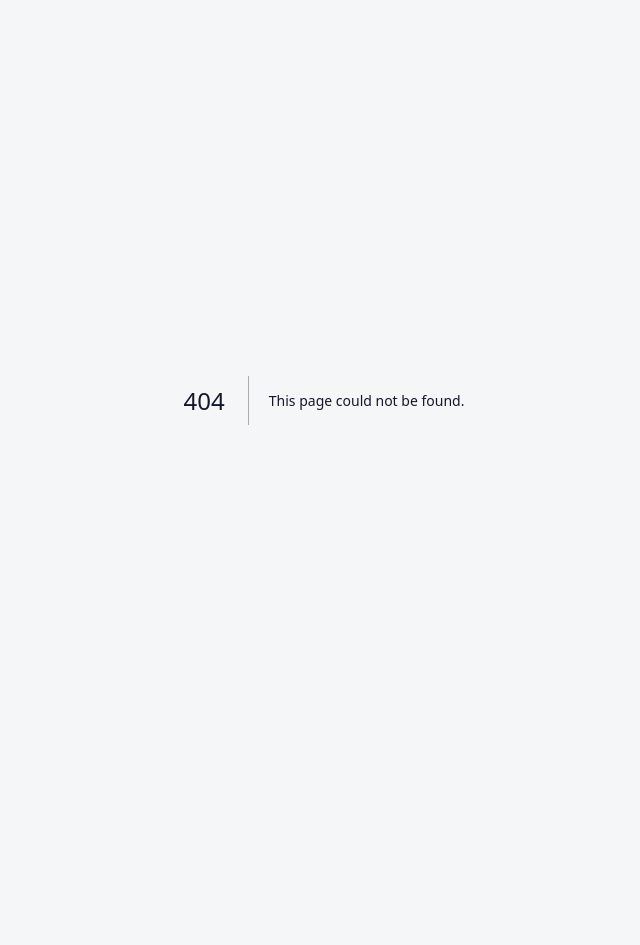
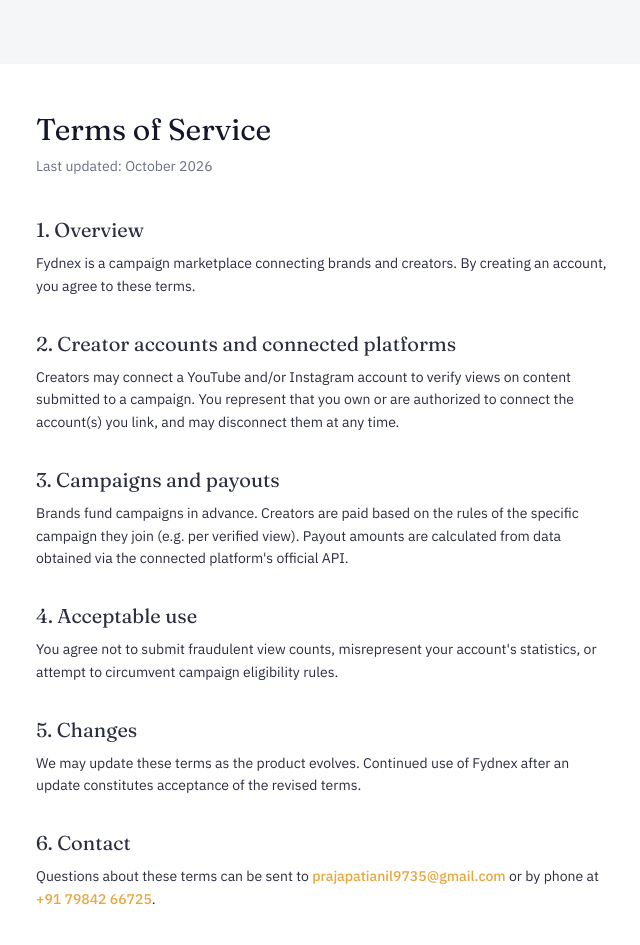
Before and after one commit to prajapatinisha9510-sys/FYDNEX, a Next.js app: page /terms in a window 1280 px wide. Before the commit this address had no page. Shown: the top 945 px of the page, without its empty margins (316-956 px from the left). Before the commit the page ends 800 px from the top, so only its background shows below. Built offline with nearby package versions, Linux system fonts and the light colour scheme.

Commit message:
Create page.tsx

```diff
--- /dev/null
+++ b/app/terms/page.tsx
@@ -0,0 +1,80 @@
+export default function TermsOfService() {
+  return (
+    <div className="min-h-screen bg-paper px-6 py-16">
+      <div className="max-w-2xl mx-auto bg-white rounded-2xl shadow p-8 md:p-12">
+        <h1 className="font-display text-3xl mb-2">Terms of Service</h1>
+        <p className="text-muted text-sm mb-10">Last updated: October 2026</p>
+
+        <div className="space-y-8 text-sm leading-relaxed text-ink/90">
+          <section>
+            <h2 className="font-display text-xl mb-2">1. Overview</h2>
+            <p>
+              Fydnex is a campaign marketplace connecting brands and
+              creators. By creating an account, you agree to these terms.
+            </p>
+          </section>
+
+          <section>
+            <h2 className="font-display text-xl mb-2">
+              2. Creator accounts and connected platforms
+            </h2>
+            <p>
+              Creators may connect a YouTube and/or Instagram account to
+              verify views on content submitted to a campaign. You
+              represent that you own or are authorized to connect the
+              account(s) you link, and may disconnect them at any time.
+            </p>
+          </section>
+
+          <section>
+            <h2 className="font-display text-xl mb-2">
+              3. Campaigns and payouts
+            </h2>
+            <p>
+              Brands fund campaigns in advance. Creators are paid based on
+              the rules of the specific campaign they join (e.g. per
+              verified view). Payout amounts are calculated from data
+              obtained via the connected platform&apos;s official API.
+            </p>
+          </section>
+
+          <section>
+            <h2 className="font-display text-xl mb-2">4. Acceptable use</h2>
+            <p>
+              You agree not to submit fraudulent view counts, misrepresent
+              your account&apos;s statistics, or attempt to circumvent
+              campaign eligibility rules.
+            </p>
+          </section>
+
+          <section>
+            <h2 className="font-display text-xl mb-2">5. Changes</h2>
+            <p>
+              We may update these terms as the product evolves. Continued
+              use of Fydnex after an update constitutes acceptance of the
+              revised terms.
+            </p>
+          </section>
+
+          <section>
+            <h2 className="font-display text-xl mb-2">6. Contact</h2>
+            <p>
+              Questions about these terms can be sent to{" "}
+              <a
+                href="mailto:prajapatianil9735@gmail.com"
+                className="text-amber font-medium"
+              >
+                prajapatianil9735@gmail.com
+              </a>{" "}
+              or by phone at{" "}
+              <a href="tel:+917984266725" className="text-amber font-medium">
+                +91 79842 66725
+              </a>
+              .
+            </p>
+          </section>
+        </div>
+      </div>
+    </div>
+  );
+}
```
